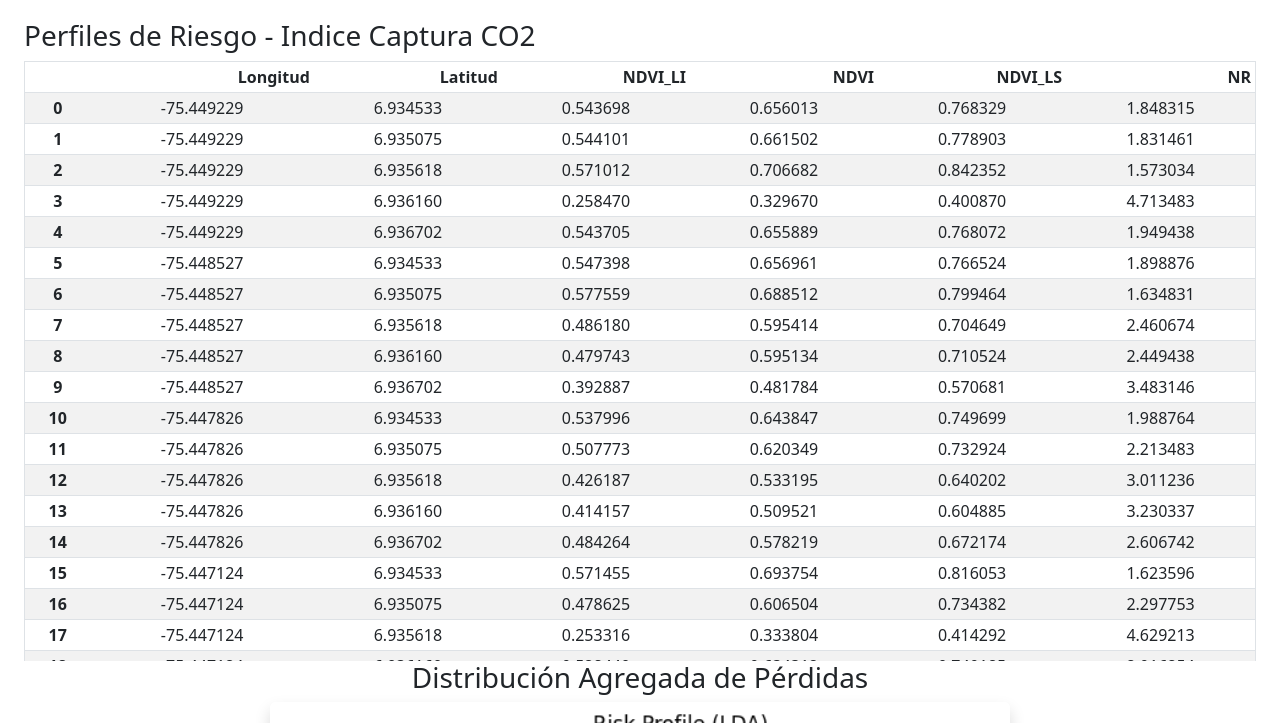
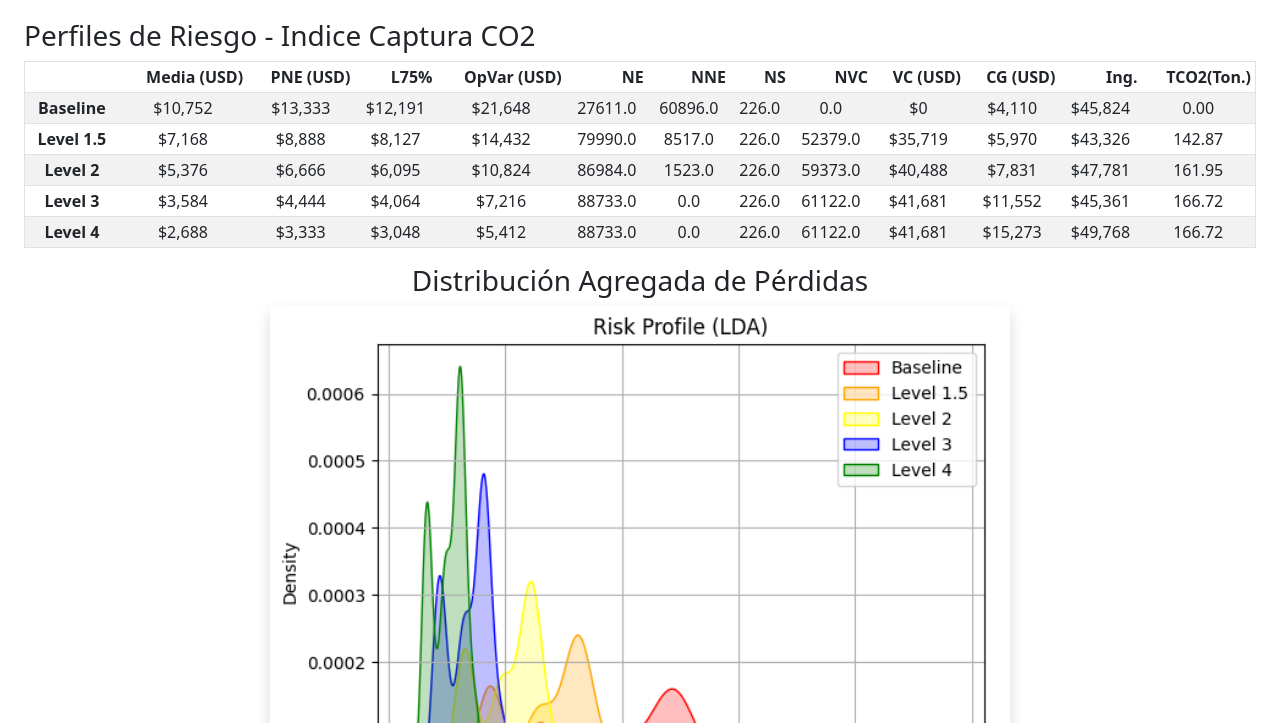
Before and after one commit to pfjapena/Captura-CO2, a plain HTML site: page index.html in a window 1280 px wide. Shown: the part 77-800 px from the top of the page. Drawn offline with nearby package versions, Linux system fonts and the light colour scheme.

Commit message:
Actualización de dashboard (index + tabla + figura)

```diff
--- a/index.html
+++ b/index.html
@@ -17,239 +17,95 @@
   <thead>
     <tr style="text-align: right;">
       <th></th>
-      <th>Longitud</th>
-      <th>Latitud</th>
-      <th>NDVI_LI</th>
-      <th>NDVI</th>
-      <th>NDVI_LS</th>
-      <th>NR</th>
+      <th>Media (USD)</th>
+      <th>PNE (USD)</th>
+      <th>L75%</th>
+      <th>OpVar (USD)</th>
+      <th>NE</th>
+      <th>NNE</th>
+      <th>NS</th>
+      <th>NVC</th>
+      <th>VC (USD)</th>
+      <th>CG (USD)</th>
+      <th>Ing.</th>
+      <th>TCO2(Ton.)</th>
     </tr>
   </thead>
   <tbody>
     <tr>
-      <th>0</th>
-      <td>-75.449229</td>
-      <td>6.934533</td>
-      <td>0.543698</td>
-      <td>0.656013</td>
-      <td>0.768329</td>
-      <td>1.848315</td>
+      <th>Baseline</th>
+      <td>$10,752</td>
+      <td>$13,333</td>
+      <td>$12,191</td>
+      <td>$21,648</td>
+      <td>27611.0</td>
+      <td>60896.0</td>
+      <td>226.0</td>
+      <td>0.0</td>
+      <td>$0</td>
+      <td>$4,110</td>
+      <td>$45,824</td>
+      <td>0.00</td>
     </tr>
     <tr>
-      <th>1</th>
-      <td>-75.449229</td>
-      <td>6.935075</td>
-      <td>0.544101</td>
-      <td>0.661502</td>
-      <td>0.778903</td>
-      <td>1.831461</td>
+      <th>Level 1.5</th>
+      <td>$7,168</td>
+      <td>$8,888</td>
+      <td>$8,127</td>
+      <td>$14,432</td>
+      <td>79990.0</td>
+      <td>8517.0</td>
+      <td>226.0</td>
+      <td>52379.0</td>
+      <td>$35,719</td>
+      <td>$5,970</td>
+      <td>$43,326</td>
+      <td>142.87</td>
     </tr>
     <tr>
-      <th>2</th>
-      <td>-75.449229</td>
-      <td>6.935618</td>
-      <td>0.571012</td>
-      <td>0.706682</td>
-      <td>0.842352</td>
-      <td>1.573034</td>
+      <th>Level 2</th>
+      <td>$5,376</td>
+      <td>$6,666</td>
+      <td>$6,095</td>
+      <td>$10,824</td>
+      <td>86984.0</td>
+      <td>1523.0</td>
+      <td>226.0</td>
+      <td>59373.0</td>
+      <td>$40,488</td>
+      <td>$7,831</td>
+      <td>$47,781</td>
+      <td>161.95</td>
     </tr>
     <tr>
-      <th>3</th>
-      <td>-75.449229</td>
-      <td>6.936160</td>
-      <td>0.258470</td>
-      <td>0.329670</td>
-      <td>0.400870</td>
-      <td>4.713483</td>
+      <th>Level 3</th>
+      <td>$3,584</td>
+      <td>$4,444</td>
+      <td>$4,064</td>
+      <td>$7,216</td>
+      <td>88733.0</td>
+      <td>0.0</td>
+      <td>226.0</td>
+      <td>61122.0</td>
+      <td>$41,681</td>
+      <td>$11,552</td>
+      <td>$45,361</td>
+      <td>166.72</td>
     </tr>
     <tr>
-      <th>4</th>
-      <td>-75.449229</td>
-      <td>6.936702</td>
-      <td>0.543705</td>
-      <td>0.655889</td>
-      <td>0.768072</td>
-      <td>1.949438</td>
-    </tr>
-    <tr>
-      <th>5</th>
-      <td>-75.448527</td>
-      <td>6.934533</td>
-      <td>0.547398</td>
-      <td>0.656961</td>
-      <td>0.766524</td>
-      <td>1.898876</td>
-    </tr>
-    <tr>
-      <th>6</th>
-      <td>-75.448527</td>
-      <td>6.935075</td>
-      <td>0.577559</td>
-      <td>0.688512</td>
-      <td>0.799464</td>
-      <td>1.634831</td>
-    </tr>
-    <tr>
-      <th>7</th>
-      <td>-75.448527</td>
-      <td>6.935618</td>
-      <td>0.486180</td>
-      <td>0.595414</td>
-      <td>0.704649</td>
-      <td>2.460674</td>
-    </tr>
-    <tr>
-      <th>8</th>
-      <td>-75.448527</td>
-      <td>6.936160</td>
-      <td>0.479743</td>
-      <td>0.595134</td>
-      <td>0.710524</td>
-      <td>2.449438</td>
-    </tr>
-    <tr>
-      <th>9</th>
-      <td>-75.448527</td>
-      <td>6.936702</td>
-      <td>0.392887</td>
-      <td>0.481784</td>
-      <td>0.570681</td>
-      <td>3.483146</td>
-    </tr>
-    <tr>
-      <th>10</th>
-      <td>-75.447826</td>
-      <td>6.934533</td>
-      <td>0.537996</td>
-      <td>0.643847</td>
-      <td>0.749699</td>
-      <td>1.988764</td>
-    </tr>
-    <tr>
-      <th>11</th>
-      <td>-75.447826</td>
-      <td>6.935075</td>
-      <td>0.507773</td>
-      <td>0.620349</td>
-      <td>0.732924</td>
-      <td>2.213483</td>
-    </tr>
-    <tr>
-      <th>12</th>
-      <td>-75.447826</td>
-      <td>6.935618</td>
-      <td>0.426187</td>
-      <td>0.533195</td>
-      <td>0.640202</td>
-      <td>3.011236</td>
-    </tr>
-    <tr>
-      <th>13</th>
-      <td>-75.447826</td>
-      <td>6.936160</td>
-      <td>0.414157</td>
-      <td>0.509521</td>
-      <td>0.604885</td>
-      <td>3.230337</td>
-    </tr>
-    <tr>
-      <th>14</th>
-      <td>-75.447826</td>
-      <td>6.936702</td>
-      <td>0.484264</td>
-      <td>0.578219</td>
-      <td>0.672174</td>
-      <td>2.606742</td>
-    </tr>
-    <tr>
-      <th>15</th>
-      <td>-75.447124</td>
-      <td>6.934533</td>
-      <td>0.571455</td>
-      <td>0.693754</td>
-      <td>0.816053</td>
-      <td>1.623596</td>
-    </tr>
-    <tr>
-      <th>16</th>
-      <td>-75.447124</td>
-      <td>6.935075</td>
-      <td>0.478625</td>
-      <td>0.606504</td>
-      <td>0.734382</td>
-      <td>2.297753</td>
-    </tr>
-    <tr>
-      <th>17</th>
-      <td>-75.447124</td>
-      <td>6.935618</td>
-      <td>0.253316</td>
-      <td>0.333804</td>
-      <td>0.414292</td>
-      <td>4.629213</td>
-    </tr>
-    <tr>
-      <th>18</th>
-      <td>-75.447124</td>
-      <td>6.936160</td>
-      <td>0.528440</td>
-      <td>0.634312</td>
-      <td>0.740185</td>
-      <td>2.016854</td>
-    </tr>
-    <tr>
-      <th>19</th>
-      <td>-75.447124</td>
-      <td>6.936702</td>
-      <td>0.536739</td>
-      <td>0.647630</td>
-      <td>0.758522</td>
-      <td>1.943820</td>
-    </tr>
-    <tr>
-      <th>20</th>
-      <td>-75.446422</td>
-      <td>6.934533</td>
-      <td>0.562637</td>
-      <td>0.679820</td>
-      <td>0.797003</td>
-      <td>1.617978</td>
-    </tr>
-    <tr>
-      <th>21</th>
-      <td>-75.446422</td>
-      <td>6.935075</td>
-      <td>0.522436</td>
-      <td>0.631709</td>
-      <td>0.740981</td>
-      <td>2.095506</td>
-    </tr>
-    <tr>
-      <th>22</th>
-      <td>-75.446422</td>
-      <td>6.935618</td>
-      <td>0.442166</td>
-      <td>0.561950</td>
-      <td>0.681734</td>
-      <td>2.730337</td>
-    </tr>
-    <tr>
-      <th>23</th>
-      <td>-75.446422</td>
-      <td>6.936160</td>
-      <td>0.398959</td>
-      <td>0.485202</td>
-      <td>0.571445</td>
-      <td>3.432584</td>
-    </tr>
-    <tr>
-      <th>24</th>
-      <td>-75.446422</td>
-      <td>6.936702</td>
-      <td>0.398600</td>
-      <td>0.487440</td>
-      <td>0.576280</td>
-      <td>3.426966</td>
+      <th>Level 4</th>
+      <td>$2,688</td>
+      <td>$3,333</td>
+      <td>$3,048</td>
+      <td>$5,412</td>
+      <td>88733.0</td>
+      <td>0.0</td>
+      <td>226.0</td>
+      <td>61122.0</td>
+      <td>$41,681</td>
+      <td>$15,273</td>
+      <td>$49,768</td>
+      <td>166.72</td>
     </tr>
   </tbody>
 </table>
```
Also changed, not shown: tabla.html (+77 -221 lines).
